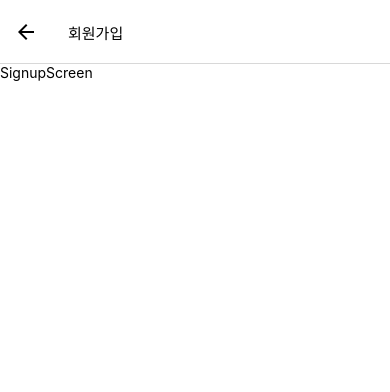
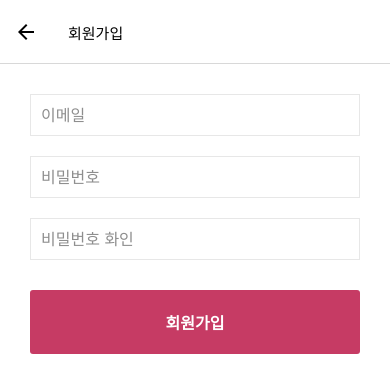
Before and after one commit to pilyeooong/PilyeooongApp, a React Native app: screen /Signup in a window 390 px wide. Shown: the top 392 px of the page. Built offline with nearby package versions, Linux system fonts and the light colour scheme.

Commit message:
add. signup screen

```diff
--- a/src/screens/auth/SignupScreen.tsx
+++ b/src/screens/auth/SignupScreen.tsx
@@ -1,14 +1,54 @@
 import React from 'react';
-import { Text, View, StyleSheet } from 'react-native';
+import { Text, View, StyleSheet, SafeAreaView } from 'react-native';
+import InputField from '../../components/InputField';
+import useForm from '../../hooks/useForm';
+import { validateSignup } from '../../utils';
+import CustomButton from '../../components/CustomButton';
 
 function SignupScreen() {
+  const signup = useForm({
+    initialValue: { email: '', password: '', passwordConfirm: '' },
+    validate: validateSignup,
+  });
   return (
-    <View>
-      <Text>SignupScreen</Text>
-    </View>
+    <SafeAreaView style={styles.container}>
+      <View style={styles.inputContainer}>
+        <InputField
+          placeholder="이메일"
+          inputMode="email"
+          touched={signup.touched.email}
+          error={signup.errors.email}
+          {...signup.getTextInputProps('email')}
+        />
+        <InputField
+          placeholder="비밀번호"
+          secureTextEntry
+          error={signup.errors.password}
+          touched={signup.touched.password}
+          {...signup.getTextInputProps('password')}
+        />
+        <InputField
+          placeholder="비밀번호 화인"
+          secureTextEntry
+          error={signup.errors.passwordConfirm}
+          touched={signup.touched.passwordConfirm}
+          {...signup.getTextInputProps('passwordConfirm')}
+        />
+      </View>
+      <CustomButton label={'회원가입'} />
+    </SafeAreaView>
   );
 }
 
-const styles = StyleSheet.create({});
+const styles = StyleSheet.create({
+  container: {
+    flex: 1,
+    margin: 30,
+  },
+  inputContainer: {
+    gap: 20,
+    marginBottom: 30,
+  },
+});
 
 export default SignupScreen;
--- a/src/utils/validate.ts
+++ b/src/utils/validate.ts
@@ -3,7 +3,7 @@
   password: string;
 };
 
-export function validateLogin(values: UserInformation) {
+function validateUser(values: UserInformation) {
   const errors = {
     email: '',
     password: '',
@@ -18,3 +18,20 @@
 
   return errors;
 }
+
+export function validateLogin(values: UserInformation) {
+  return validateUser(values);
+}
+
+export function validateSignup(
+  values: UserInformation & { passwordConfirm: string },
+) {
+  const errors = validateUser(values);
+  const signupErrors = { ...errors, passwordConfirm: '' };
+
+  if (values.password !== values.passwordConfirm) {
+    signupErrors.passwordConfirm = '비밀번호가 일치하지않습니다.';
+  }
+
+  return signupErrors;
+}
```
